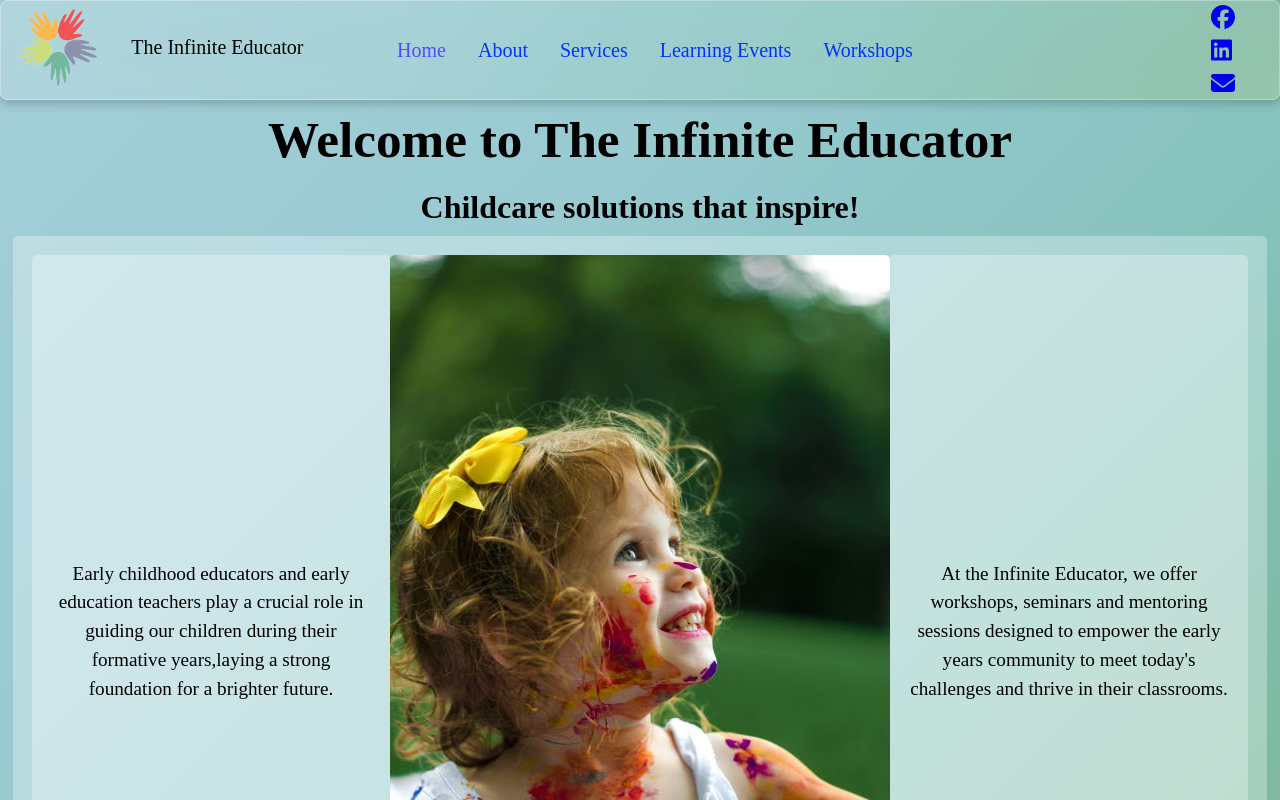
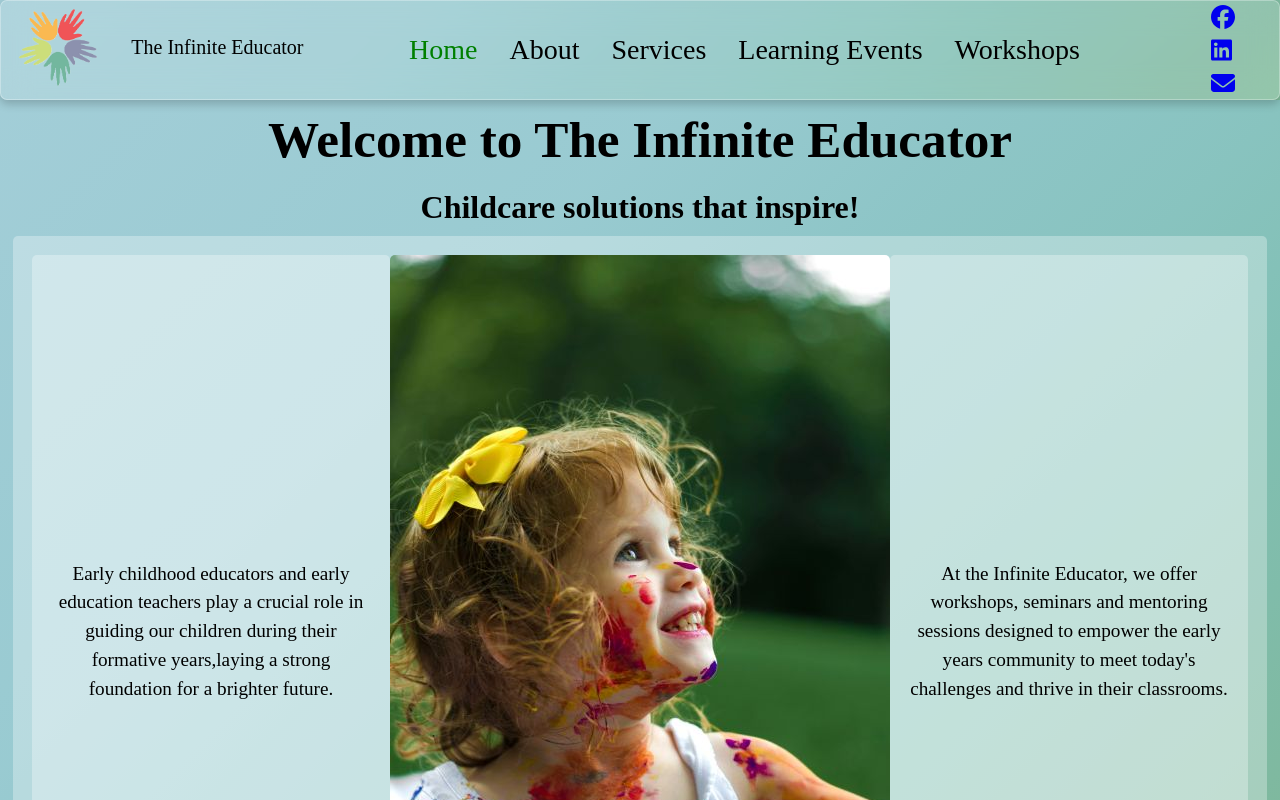
Before and after one commit to CharleenK/The-Infinite-Educator, a React (Create React App) app: page / in a window 1280 px wide. Shown: the top 800 px of the page. Built offline with nearby package versions, Linux system fonts and the light colour scheme.

Commit message:
navBarFixed

```diff
--- a/src/Components/NavBarElements.js
+++ b/src/Components/NavBarElements.js
@@ -5,12 +5,10 @@ import styled from "styled-components";
 export const Nav = styled.nav`
   display: flex;
   height: 100px;
-  justify-content: center;
-  align-items: center;
-  position: relative;
+  aligns-items: center;
+  align-content: center;
   padding: 0.2rem calc((100vw - 1000px) / 2);
   z-index: 12;
-  font-size: 20px;
   background: rgba(255, 255, 255, 0.15);
   backdrop-filter: blur(15px);
   -webkit-backdrop-filter: blur(15px);
@@ -19,47 +17,48 @@ export const Nav = styled.nav`
   box-shadow: 0px 4px 10px rgba(0, 0, 0, 0.2);
 `;
 
-export const NavLink = styled(Link)`
-  color: rgb(2, 52, 254);
-  display: flex;
-  align-items: center;
-  text-decoration: none;
-  padding: 0 1rem;
-  height: 100%;
-  cursor: pointer;
-  &.active {
-    color: #4d4dff;
-  }
-`;
-
-// export const Titles = styled.div`
-//   display: none;
-//   color: #808080;
-//   @media screen and (max-width: 768px) {
-//     display: block;
-//     position: absolute;
-//     top: 0;
-//     right: 0;
-//     transform: translate(-100%, 75%);
-//     font-size: 1.8rem;
-//     cursor: pointer;
-//   }
-// `;
-
 export const NavMenu = styled.div`
   display: flex;
   align-items: center;
-  margin-right: -30px;
+  align-content: center;
+  height: 100%;
+  width: 75%;
 
-  @media screen and (max-width: 764px) {
-    ${"" /* display: none; */}
+  @media screen and (max-width: 429px) {
     font-size: 18px;
     flex-wrap: wrap;
-    margin-left: 200px;
-    margin-right: 20px;
+    margin-left: 91px;
+    margin-right: 15px;
   }
-  @media screen and (max-width: 1175px) {
-    margin-left: 200px;
+  @media screen and (min-width: 500px) {
+    font-size: 18px;
+    margin-left: 150px;
     flex-wrap: wrap;
   }
+  @media screen and (min-width: 800px) {
+    font-size: 18px;
+    margin-left: 215px;
+    padding: 2px;
+  }
+  @media screen and (min-width: 915px) {
+    font-size: 22px;
+    margin-left: 250px;
+    padding: 2px;
+  }
 `;
+export const NavLink = styled(Link)`
+  display: flex;
+  align-items: center;
+  text-align: center;
+  justify-content: space-around;
+  color: black;
+  text-decoration: none;
+  padding: 0 1rem;
+  cursor: pointer;
+  &.active {
+    color: green;
+  }
+  @media only screen and (min-width: 1200px) {
+    font-size: 28px;
+  }
+`;
```
